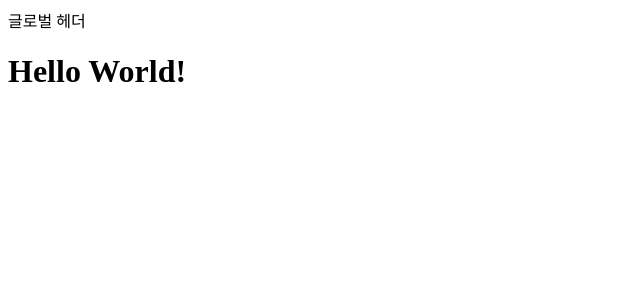
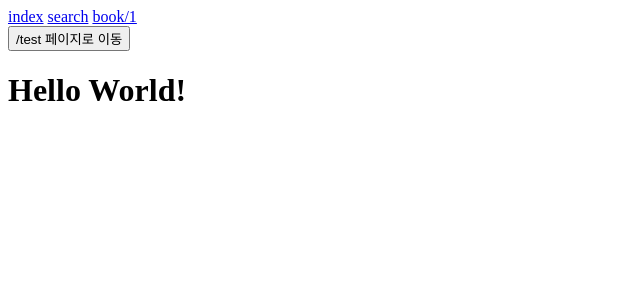
Before and after one commit to choihayeong/nextjs-study, a Next.js app in the folder section02/: page / in a window 1280 px wide. Shown: the top 300 px of the page, without its empty margins (0-640 px from the left). Built offline with nearby package versions, Linux system fonts and the light colour scheme.

Commit message:
2-3 / navigating for page routing

```diff
--- a/section02/src/pages/_app.tsx
+++ b/section02/src/pages/_app.tsx
@@ -1,11 +1,30 @@
 import "@/styles/globals.css";
 import type { AppProps } from "next/app";
+import Link from "next/link";
+import { useRouter } from "next/router";
 
 export default function App({ Component, pageProps }: AppProps) {
+  const router = useRouter();
+
+  const onClickButton = () => {
+    router.push("/test");
+    // router.replace("/test"); // 현재 페이지를 대체함(뒤로가기 했을 때, 현재 페이지로 돌아올 수 없음)
+    // router.back(); // 이전 페이지로 이동
+    // router.prefetch("/test"); // 사전 로드(미리 로드)
+    // router.reload(); // 현재 페이지 새로고침
+  }
+
   return (
     <div>
       <header>
-        글로벌 헤더
+        <Link href={"/"}>index</Link>
+        &nbsp;
+        <Link href={"/search"}>search</Link>
+        &nbsp;
+        <Link href={"/book/1"}>book/1</Link>
+        <div>
+          <button type="button" onClick={onClickButton}>/test 페이지로 이동</button>
+        </div>
       </header>
       <Component {...pageProps} />
     </div>
```
